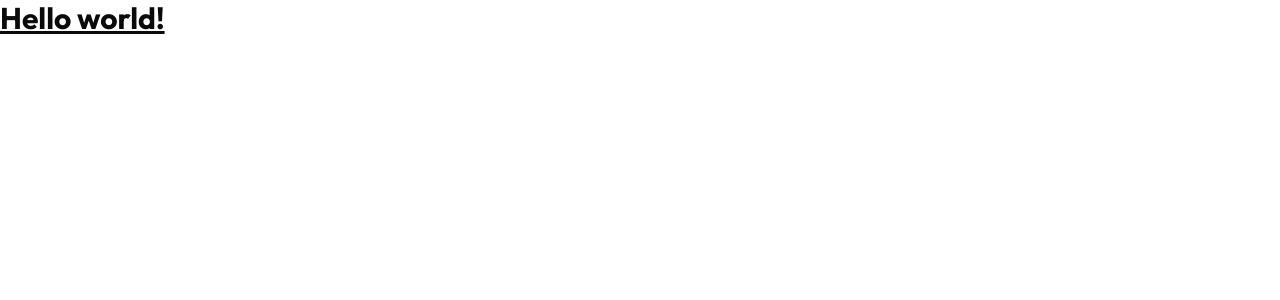
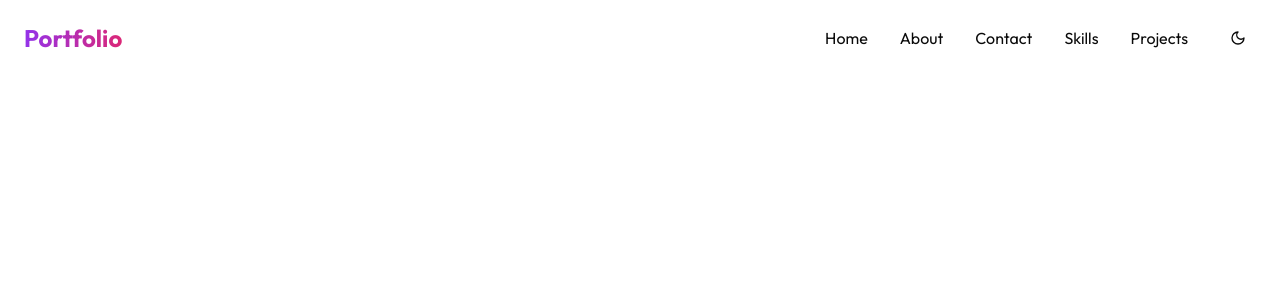
Before and after one commit to rohitsb20/portfolio, a Next.js app: page / in a window 1280 px wide. Shown: the top 300 px of the page. Built offline with nearby package versions, Linux system fonts and the light colour scheme.

Commit message:
Implement dark mode support and enhance Navbar with scroll effect and ThemeToggle

```diff
--- a/app/layout.tsx
+++ b/app/layout.tsx
@@ -19,7 +19,7 @@
   children: React.ReactNode;
 }>) {
 return (
-  <html lang="en" className="light" style={{ colorScheme: "light" }}>
+  <html lang="en" className="dark" style={{ colorScheme: "dark" }}>
       <body className={outfit.className}>
         <ThemeProvider
           attribute="class"
--- a/app/page.tsx
+++ b/app/page.tsx
@@ -1,9 +1,11 @@
-
+import Navbar from "../components/Navbar";
 export default function Home() {
   return (
-    <div className="min-h-screen bg-background
-    transition-colors duration-300">
-      <h1 className="text-3xl font-bold underline">Hello world!</h1>
+    <div
+      className="min-h-screen bg-background
+    transition-colors duration-300"
+    >
+      <Navbar />
     </div>
   );
 }
--- a/components/Navbar.tsx
+++ b/components/Navbar.tsx
@@ -1,7 +1,8 @@
-"use client"
-
-import Link from "next/link"
-
+"use client";
+import { cn } from "@/lib/utils";
+import Link from "next/link";
+import { useEffect, useState } from "react";
+import { ThemeToggle } from "./theme-button";
 
 const navLinks = [
   { title: "Home", path: "/" },
@@ -9,27 +10,57 @@
   { title: "Contact", path: "#contact" },
   { title: "Skills", path: "#skills" },
   { title: "Projects", path: "#projects" },
-]
+];
 
 const Navbar = () => {
-  return (
-   <header>
-    <div>
-        <Link href="/">Portfolio</Link>
+  const [isScrolled, setIsScrolled] = useState(false);
 
 
-<nav>
-    {
-        navLinks.map((link, index) => (
-            <Link key={index} href={link.path}>
-                {link.title}</Link>
-        ))
+  useEffect(() => {
+    const handleScroll = () => {
+      if (window.scrollY > 10) {
+        setIsScrolled(true);
+      } else {
+        setIsScrolled(false);
       }
+    };
+
+    window.addEventListener("scroll", handleScroll);
+    return () => window.removeEventListener("scroll", handleScroll);
+  }, []);
+
+  return (
+    <header
+      className={cn(
+        "fixed top-0 left-0 right-0 z-50 transition-all duration-300",
+        isScrolled
+          ? "bg-background/70 backdrop-blur-md shadow-md py-3 "
+          : "bg-transparent py-5"
+      )}
+    >
+      <div className="container mx-auto px-4 md:px-6 flex items-center justify-between">
+        <Link
+          href="/"
+          className="text-xl md:text-2xl font-bold gradient-text transition-colors duration-300"
+        >
+          Portfolio
+        </Link>
+
+        <nav className="hidden md:flex items-center space-x-8">
+          {navLinks.map((link, index) => (
+            <Link
+              key={index}
+              href={link.path}
+              className="nav-link text-foreground hover:text-primary transition-colors duration-300"
+            >
+              {link.title}
+            </Link>
+          ))}
+          <ThemeToggle />
         </nav>
-
       </div>
     </header>
-  )
-}
+  );
+};
 
-export default Navbar
+export default Navbar;
--- /dev/null
+++ b/components/ui/button.tsx
@@ -0,0 +1,57 @@
+import * as React from "react"
+import { Slot } from "@radix-ui/react-slot"
+import { cva, type VariantProps } from "class-variance-authority"
+
+import { cn } from "@/lib/utils"
+
+const buttonVariants = cva(
+  "inline-flex items-center justify-center gap-2 whitespace-nowrap rounded-md text-sm font-medium ring-offset-background transition-colors focus-visible:outline-none focus-visible:ring-2 focus-visible:ring-ring focus-visible:ring-offset-2 disabled:pointer-events-none disabled:opacity-50 [&_svg]:pointer-events-none [&_svg]:size-4 [&_svg]:shrink-0",
+  {
+    variants: {
+      variant: {
+        default: "bg-primary text-primary-foreground hover:bg-primary/90",
+        destructive:
+          "bg-destructive text-destructive-foreground hover:bg-destructive/90",
+        outline:
+          "border border-input bg-background hover:bg-accent hover:text-accent-foreground",
+        secondary:
+          "bg-secondary text-secondary-foreground hover:bg-secondary/80",
+        ghost: "hover:bg-accent hover:text-accent-foreground",
+        link: "text-primary underline-offset-4 hover:underline",
+        gradient: "bg-button-gradient text-white hover:opacity-90",
+      },
+      size: {
+        default: "h-10 px-4 py-2",
+        sm: "h-9 rounded-md px-3",
+        lg: "h-11 rounded-md px-8",
+        icon: "h-10 w-10",
+      },
+    },
+    defaultVariants: {
+      variant: "default",
+      size: "default",
+    },
+  }
+);
+
+export interface ButtonProps
+  extends React.ButtonHTMLAttributes<HTMLButtonElement>,
+    VariantProps<typeof buttonVariants> {
+  asChild?: boolean
+}
+
+const Button = React.forwardRef<HTMLButtonElement, ButtonProps>(
+  ({ className, variant, size, asChild = false, ...props }, ref) => {
+    const Comp = asChild ? Slot : "button"
+    return (
+      <Comp
+        className={cn(buttonVariants({ variant, size, className }))}
+        ref={ref}
+        {...props}
+      />
+    )
+  }
+)
+Button.displayName = "Button"
+
+export { Button, buttonVariants }
```
Lines whose indentation alone changed are shown as unchanged.
